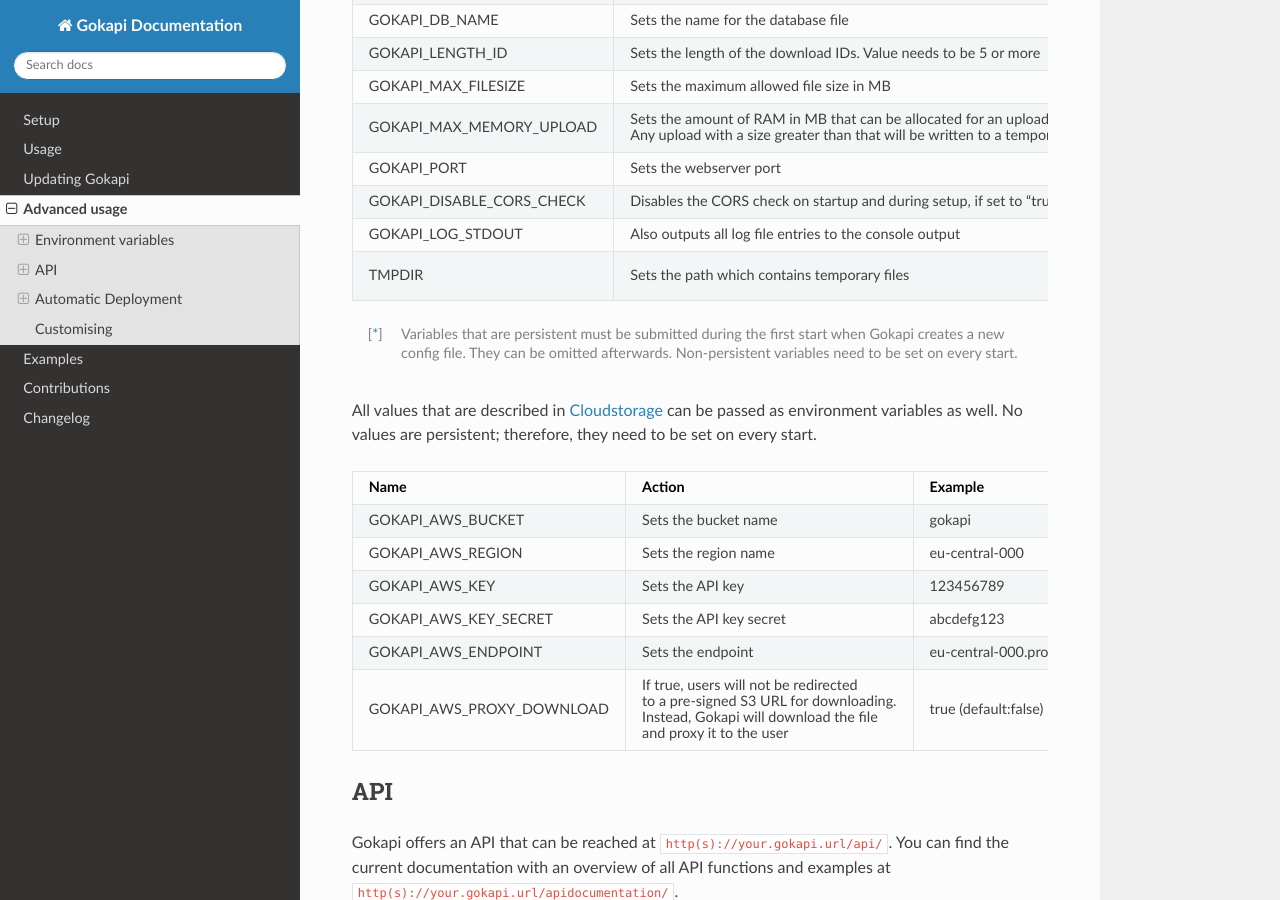
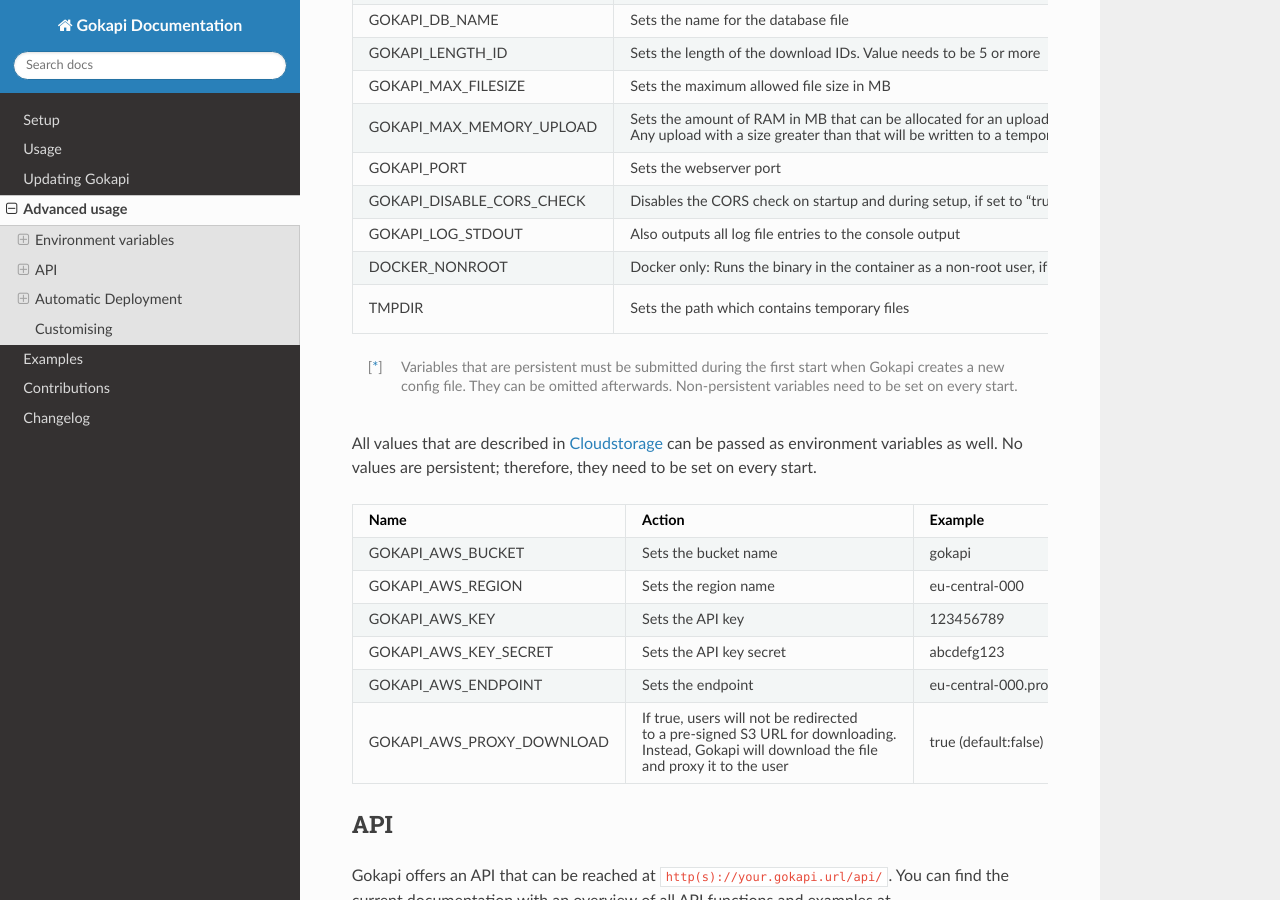
Before and after one commit to Forceu/Gokapi, a Sphinx documentation site: the page built from docs/advanced.rst, in a window 1280 px wide and 900 px high, scrolled down 1151 px. Built offline with Sphinx 7.4.7 and the Read the Docs theme 2.0.0, drawn with Linux system fonts in a browser that asks for light colours.

Commit message:
Docker only runs in non-root if env variable DOCKER_NONROOT is set #167, updated documentation

```diff
--- a/docs/advanced.rst
+++ b/docs/advanced.rst
@@ -57,35 +57,37 @@
 ==================================
 
 
-+---------------------------+------------------------------------------------------------------------------+-----------------+-----------------------------+
-| Name                      | Action                                                                       | Persistent [*]_ | Default                     |
-+===========================+==============================================================================+=================+=============================+
-| GOKAPI_CONFIG_DIR         | Sets the directory for the config file                                       | No              | config                      |
-+---------------------------+------------------------------------------------------------------------------+-----------------+-----------------------------+
-| GOKAPI_CONFIG_FILE        | Sets the name of the config file                                             | No              | config.json                 |
-+---------------------------+------------------------------------------------------------------------------+-----------------+-----------------------------+
-| GOKAPI_DATA_DIR           | Sets the directory for the data                                              | Yes             | data                        |
-+---------------------------+------------------------------------------------------------------------------+-----------------+-----------------------------+
-| GOKAPI_DB_NAME            | Sets the name for the database file                                          | No              | gokapi.sqlite               |
-+---------------------------+------------------------------------------------------------------------------+-----------------+-----------------------------+
-| GOKAPI_LENGTH_ID          | Sets the length of the download IDs. Value needs to be 5 or more             | Yes             | 15                          |
-+---------------------------+------------------------------------------------------------------------------+-----------------+-----------------------------+
-| GOKAPI_MAX_FILESIZE       | Sets the maximum allowed file size in MB                                     | Yes             | 102400 (100GB)              |
-+---------------------------+------------------------------------------------------------------------------+-----------------+-----------------------------+
-| GOKAPI_MAX_MEMORY_UPLOAD  | Sets the amount of RAM in MB that can be allocated for an upload.            | Yes             | 20                          |
-|                           |                                                                              |                 |                             |
-|                           | Any upload with a size greater than that will be written to a temporary file |                 |                             |
-+---------------------------+------------------------------------------------------------------------------+-----------------+-----------------------------+
-| GOKAPI_PORT               | Sets the webserver port                                                      | Yes             | 53842                       |
-+---------------------------+------------------------------------------------------------------------------+-----------------+-----------------------------+
-| GOKAPI_DISABLE_CORS_CHECK | Disables the CORS check on startup and during setup, if set to "true"        | No              | false                       |
-+---------------------------+------------------------------------------------------------------------------+-----------------+-----------------------------+
-| GOKAPI_LOG_STDOUT         | Also outputs all log file entries to the console output                      | No              | false                       |
-+---------------------------+------------------------------------------------------------------------------+-----------------+-----------------------------+
-| TMPDIR                    | Sets the path which contains temporary files                                 | No              | Non-Docker: Default OS path |
-|                           |                                                                              |                 |                             |
-|                           |                                                                              |                 | Docker:     [DATA_DIR]      |
-+---------------------------+------------------------------------------------------------------------------+-----------------+-----------------------------+
++---------------------------+-------------------------------------------------------------------------------------+-----------------+-----------------------------+
+| Name                      | Action                                                                              | Persistent [*]_ | Default                     |
++===========================+=====================================================================================+=================+=============================+
+| GOKAPI_CONFIG_DIR         | Sets the directory for the config file                                              | No              | config                      |
++---------------------------+-------------------------------------------------------------------------------------+-----------------+-----------------------------+
+| GOKAPI_CONFIG_FILE        | Sets the name of the config file                                                    | No              | config.json                 |
++---------------------------+-------------------------------------------------------------------------------------+-----------------+-----------------------------+
+| GOKAPI_DATA_DIR           | Sets the directory for the data                                                     | Yes             | data                        |
++---------------------------+-------------------------------------------------------------------------------------+-----------------+-----------------------------+
+| GOKAPI_DB_NAME            | Sets the name for the database file                                                 | No              | gokapi.sqlite               |
++---------------------------+-------------------------------------------------------------------------------------+-----------------+-----------------------------+
+| GOKAPI_LENGTH_ID          | Sets the length of the download IDs. Value needs to be 5 or more                    | Yes             | 15                          |
++---------------------------+-------------------------------------------------------------------------------------+-----------------+-----------------------------+
+| GOKAPI_MAX_FILESIZE       | Sets the maximum allowed file size in MB                                            | Yes             | 102400 (100GB)              |
++---------------------------+-------------------------------------------------------------------------------------+-----------------+-----------------------------+
+| GOKAPI_MAX_MEMORY_UPLOAD  | Sets the amount of RAM in MB that can be allocated for an upload.                   | Yes             | 20                          |
+|                           |                                                                                     |                 |                             |
+|                           | Any upload with a size greater than that will be written to a temporary file        |                 |                             |
++---------------------------+-------------------------------------------------------------------------------------+-----------------+-----------------------------+
+| GOKAPI_PORT               | Sets the webserver port                                                             | Yes             | 53842                       |
++---------------------------+-------------------------------------------------------------------------------------+-----------------+-----------------------------+
+| GOKAPI_DISABLE_CORS_CHECK | Disables the CORS check on startup and during setup, if set to "true"               | No              | false                       |
++---------------------------+-------------------------------------------------------------------------------------+-----------------+-----------------------------+
+| GOKAPI_LOG_STDOUT         | Also outputs all log file entries to the console output                             | No              | false                       |
++---------------------------+-------------------------------------------------------------------------------------+-----------------+-----------------------------+
+| DOCKER_NONROOT            | Docker only: Runs the binary in the container as a non-root user, if set to "true"  | No              | false                       |
++---------------------------+-------------------------------------------------------------------------------------+-----------------+-----------------------------+
+| TMPDIR                    | Sets the path which contains temporary files                                        | No              | Non-Docker: Default OS path |
+|                           |                                                                                     |                 |                             |
+|                           |                                                                                     |                 | Docker:     [DATA_DIR]      |
++---------------------------+-------------------------------------------------------------------------------------+-----------------+-----------------------------+
 
 
 .. [*] Variables that are persistent must be submitted during the first start when Gokapi creates a new config file. They can be omitted afterwards. Non-persistent variables need to be set on every start.
--- a/docs/setup.rst
+++ b/docs/setup.rst
@@ -72,6 +72,9 @@
  docker run -v gokapi-data:/app/data -v gokapi-config:/app/config -p 127.0.0.1:53842:53842 f0rc3/gokapi:latest
 
 With the argument ``-p 127.0.0.1:53842:53842`` the service will only be accessible from the machine it is running on. In most use-cases you will use a reverse proxy for SSL - if you want to make the service available to other computers in the network without a reverse proxy, replace the argument with ``-p 53842:53842``. Please note, unless you select SSL during the setup, the traffic will not be encrypted that way and data like passwords or transferred files can easily be read by third parties!
+
+If you do not want the binary to run as the root user in the container, you can set the environment variable ``DOCKER_NONROOT`` to true.
+
 
 
 Initial Setup
```
Also changed, not shown: 1 other file.
